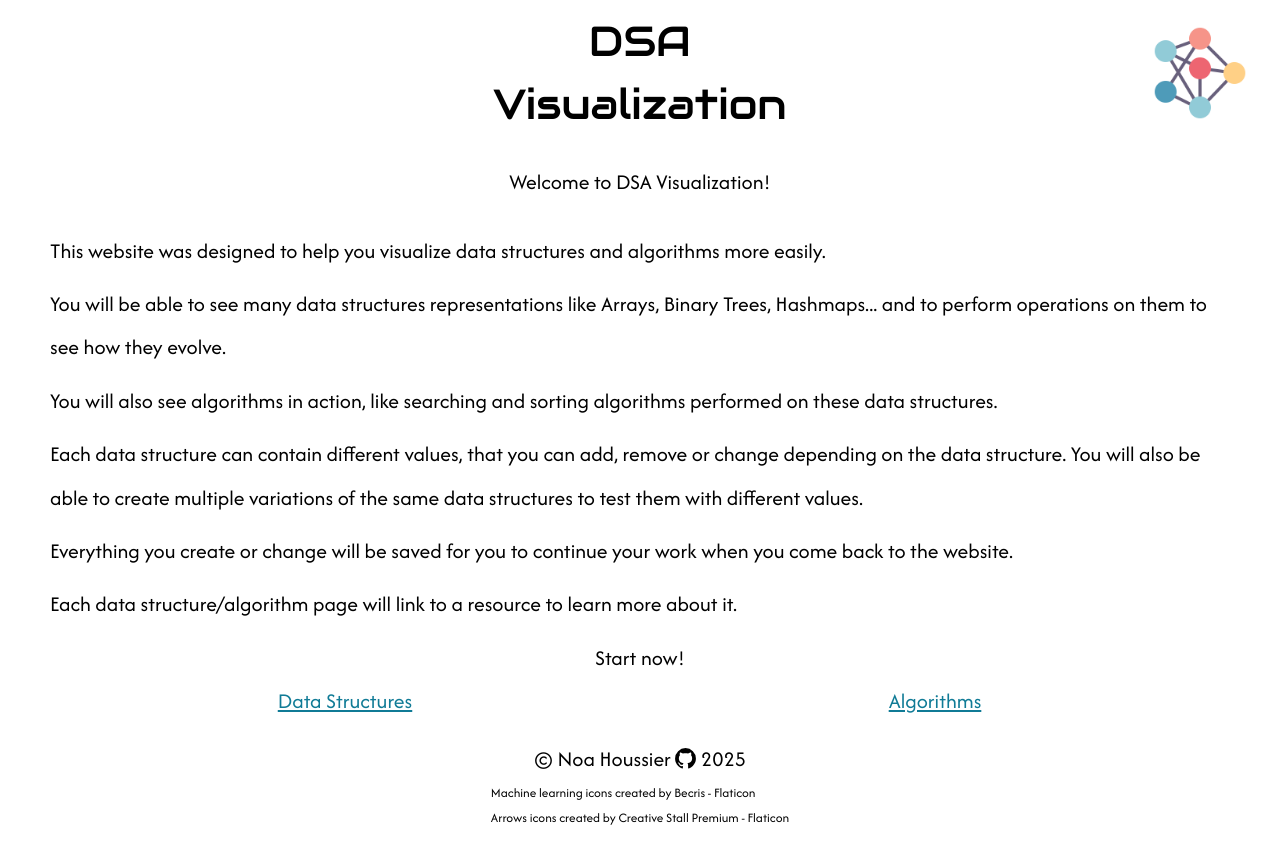
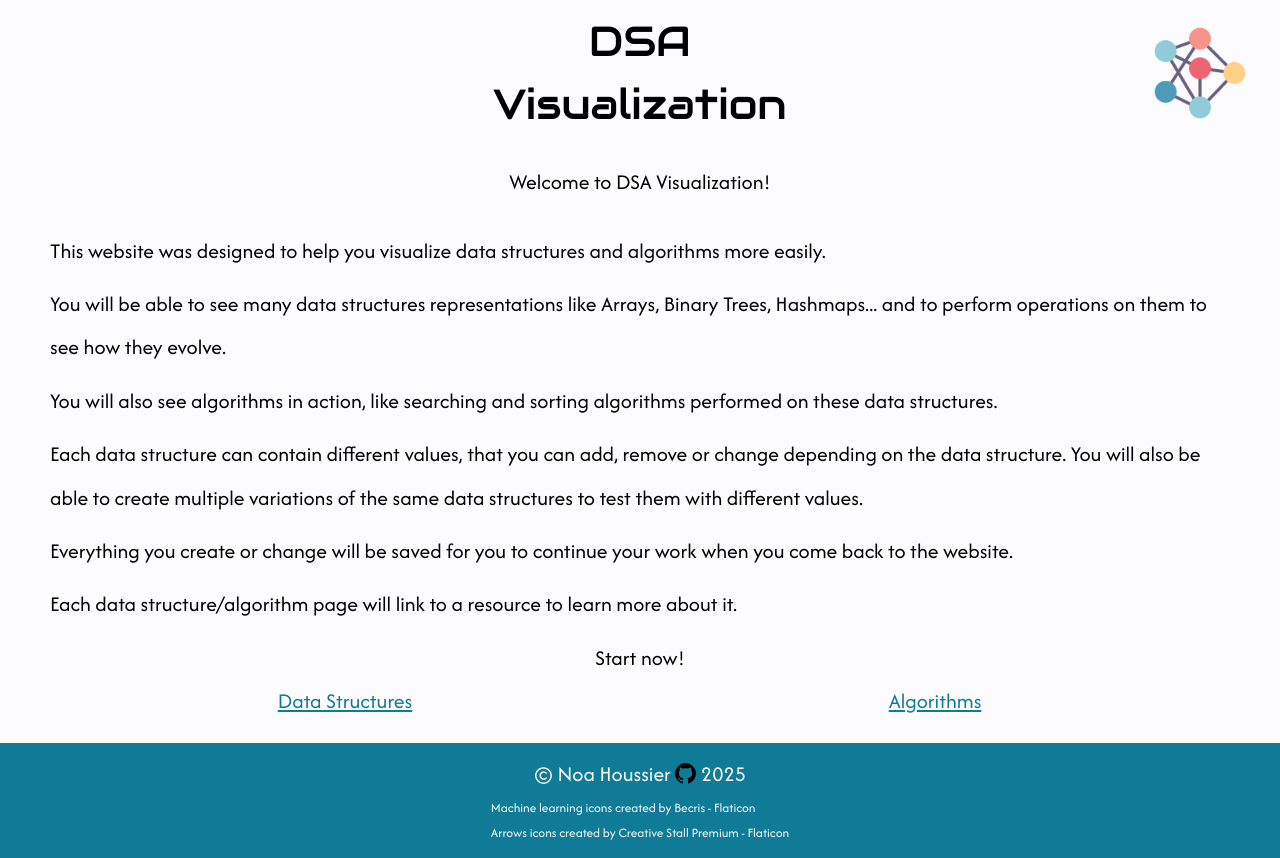
Before and after one commit to NestorNebula/dsa-visualization, a React (Vite) app: page / in a window 1280 px wide. Before the commit the page ends 828 px from the top, so only its background shows below. Built offline with nearby package versions, Linux system fonts and the light colour scheme.

Commit message:
feat: update pages colors

```diff
--- a/src/pages/footer/Footer.styles.ts
+++ b/src/pages/footer/Footer.styles.ts
@@ -6,6 +6,9 @@ const Footer = styled.footer`
   align-items: center;
   gap: 0.75rem;
   font-size: var(--fs-s);
+  background-color: ${(props) => props.theme.darkBlue};
+  color: ${(props) => props.theme.white};
+  padding: 1.5rem 0;
 `;
 const Cd = styled.div`
   display: flex;
--- a/src/styles/global-style.ts
+++ b/src/styles/global-style.ts
@@ -30,6 +30,7 @@ const GlobalStyle = createGlobalStyle`
   body {
     line-height: 1.5;
     -webkit-font-smoothing: antialiased;
+    background-color: ${(props) => props.theme.white};
   }
 
   img,
@@ -63,6 +64,7 @@ const GlobalStyle = createGlobalStyle`
     --fs-m: clamp(1.25rem, 1.5vw + 0.25rem, 2.5rem);
     --fs-s: clamp(0.85rem, 1vw + 0.05rem, 1.75rem);
     font-family: 'Afacad', system-ui, -apple-system, BlinkMacSystemFont, 'Segoe UI', Roboto, Oxygen, Ubuntu, Cantarell, 'Open Sans', 'Helvetica Neue', sans-serif;
+    background-color: ${(props) => props.theme.darkBlue};
   }
 
   a {
--- a/src/styles/theme.ts
+++ b/src/styles/theme.ts
@@ -3,7 +3,7 @@ const theme = {
   lightBlue: '#79DDF0',
   darkRed: '#982B10',
   lightRed: '#F08E7A',
-  white: '#FAF5F4',
+  white: '#FCFCFF',
   green: '#7DD4AA',
   darkGrey: '#91A3B0',
   lightGrey: '#DADBDE',
```
